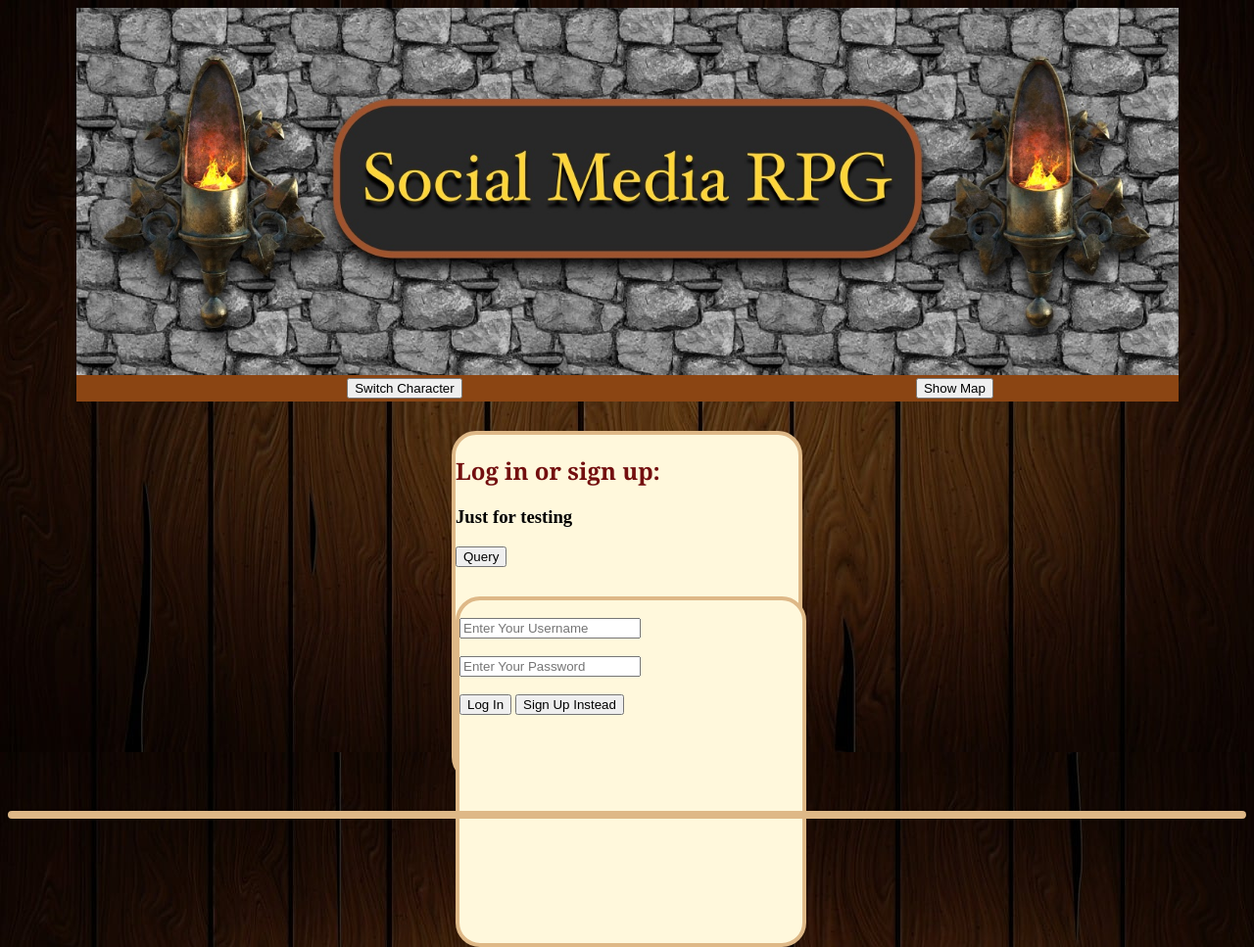
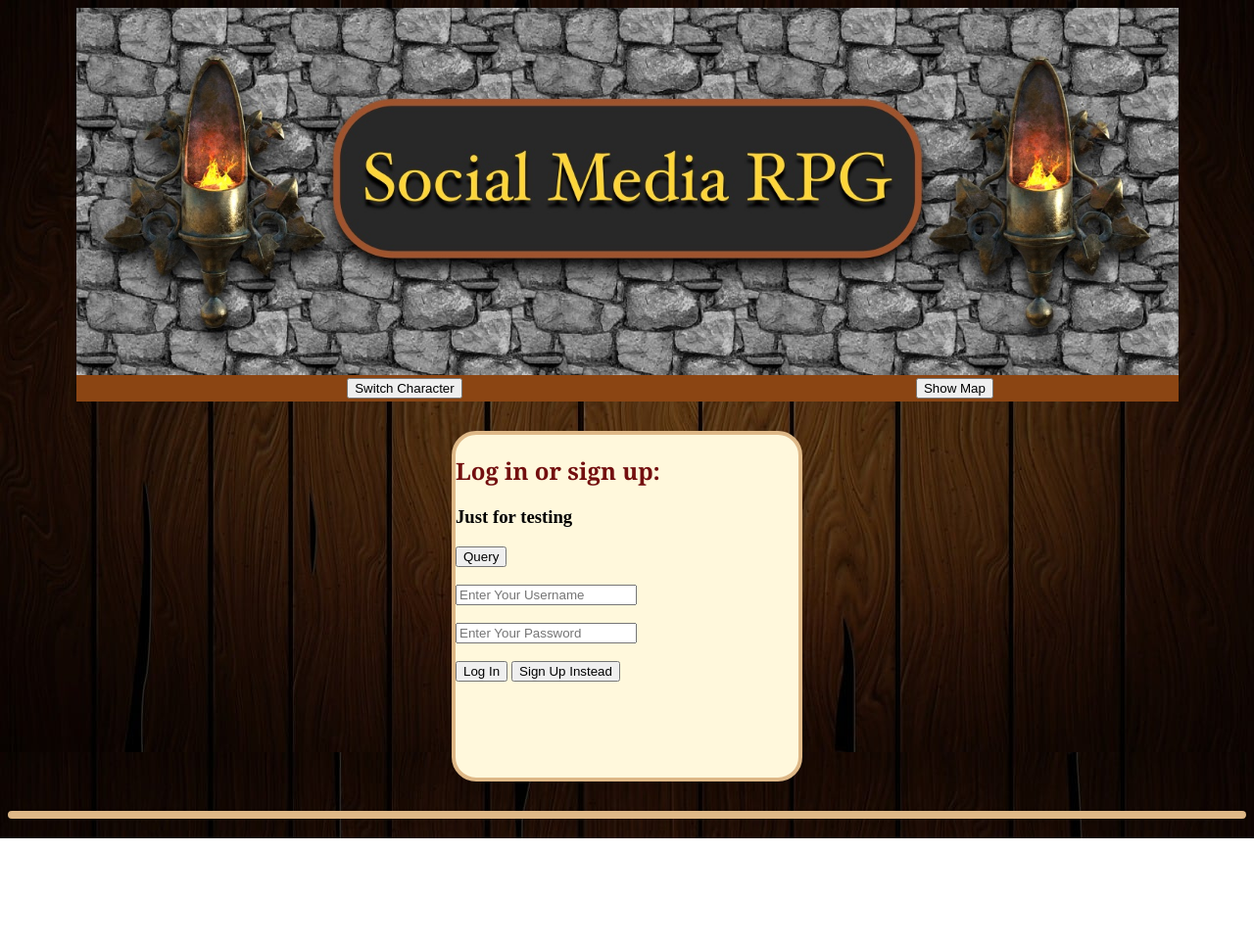
Before and after one commit to pneumatick/CSC436-Social-Media-RPG, a website: page public/index.html in a window 1280 px wide. Shown: the whole page at 98% size. After the commit the page ends 856 px from the top, so only its background shows below. Drawn offline with Linux system fonts and the light colour scheme.

Commit message:
Committing again

```diff
--- a/public/index.html
+++ b/public/index.html
@@ -17,13 +17,12 @@
 		<div id="loginDiv">
 			<h2>Log in or sign up:</h2>
 
-		<!--<img src="images/Social_Media_RPG_Banner.jpeg" alt="Social Media RPG" width="1500" height="500">-->
+
 		<div id="testDiv">
 			<h3>Just for testing</h3>
 			<button id='test'>Query</button>
 		</div>
 
-		<div id="loginDiv">
 			<input type="email" placeholder="Enter Your Email" style="display: none" id="email"><br>
 
 			<input type="text" placeholder="Enter Your Username" id="username"><br><br>
```
